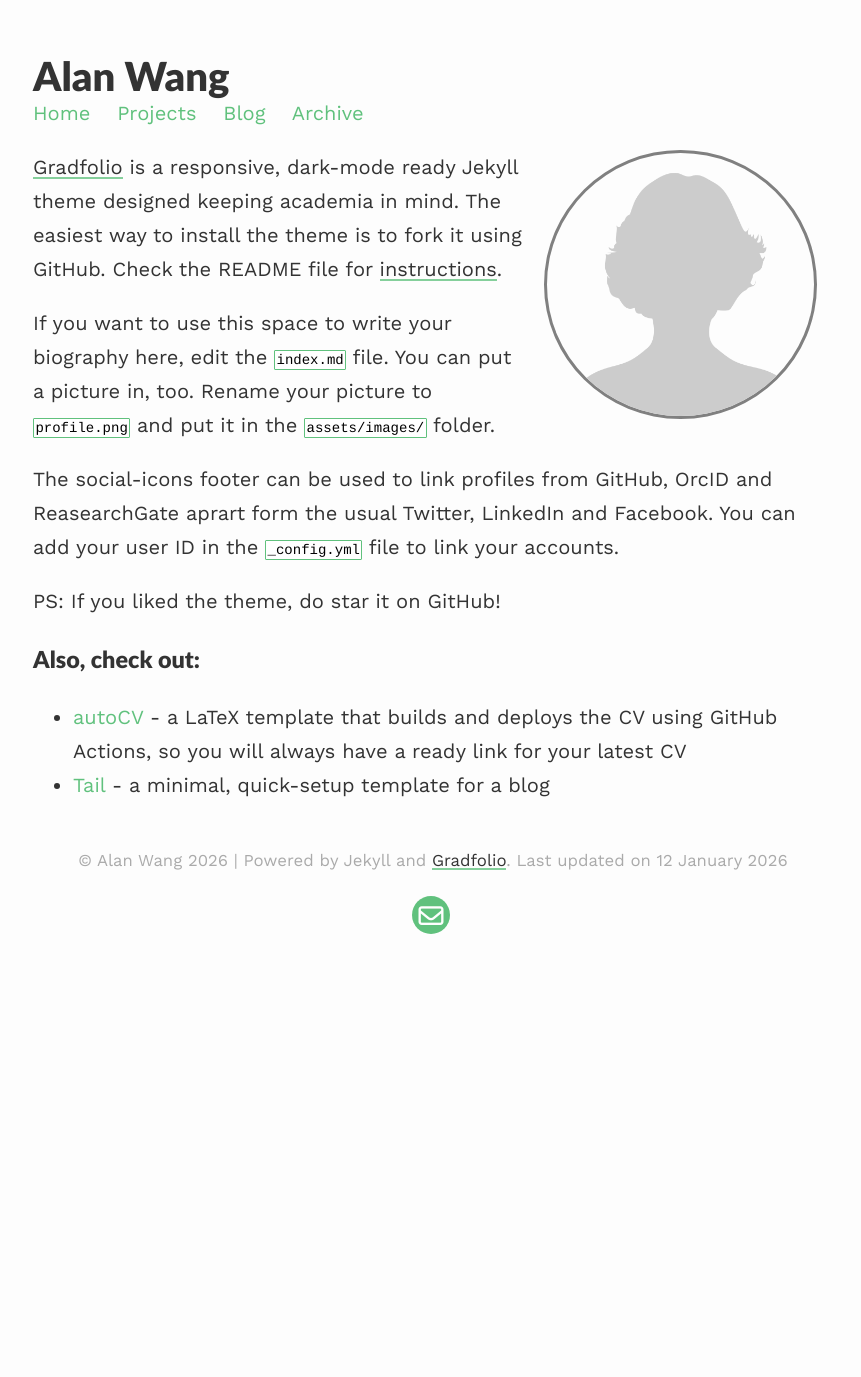
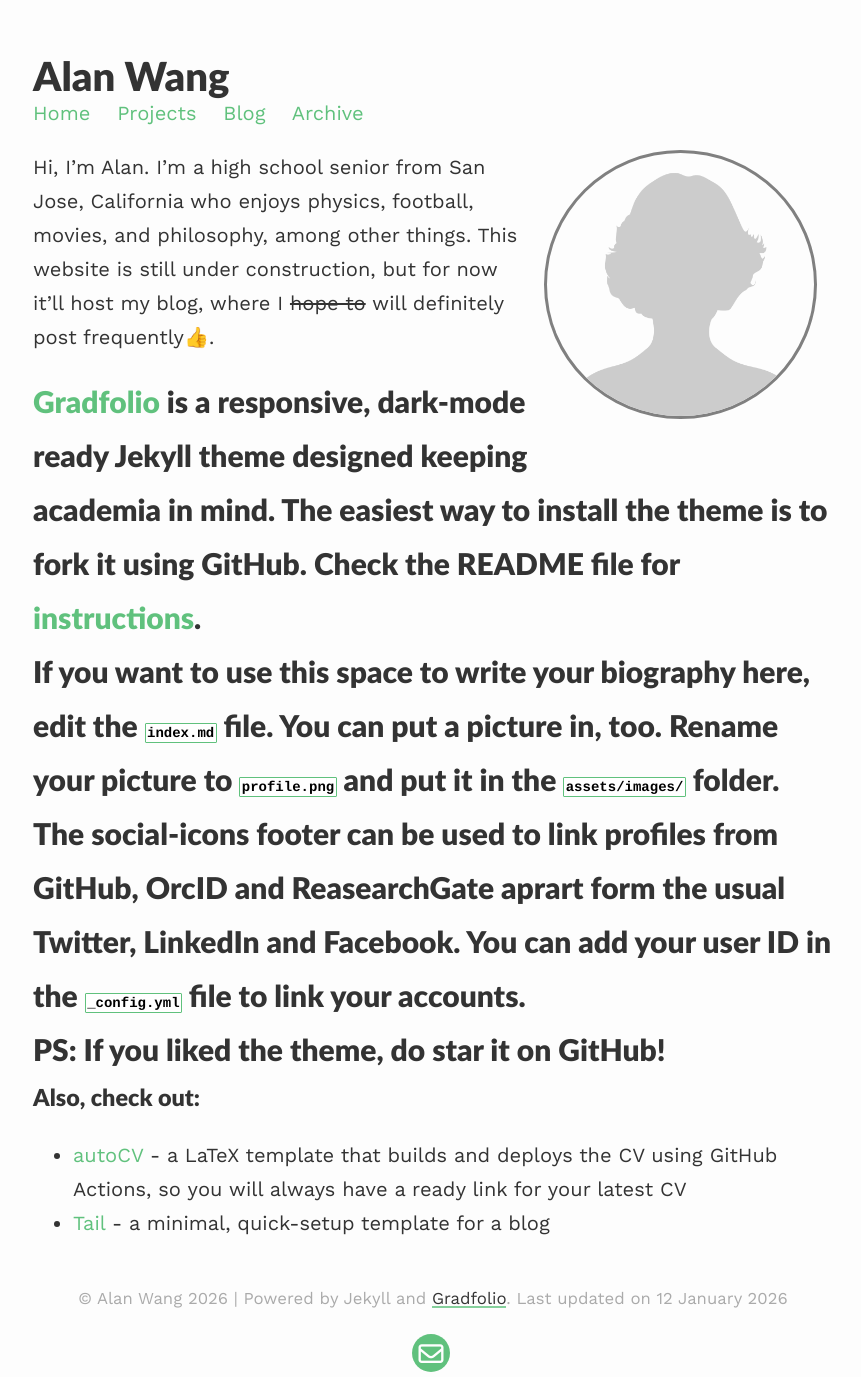
Before and after one commit to awang0826/awang0826.github.io, a Jekyll site: the page built from index.md, in a window 1280 px wide. Shown: the whole page, without its empty margins (207-1068 px from the left). Built offline with Jekyll 4.4.1, drawn with Linux system fonts in a browser that asks for light colours; before the commit the page ends 980 px from its top, so only the background shows below that.

Commit message:
Update index.md

```diff
--- a/index.md
+++ b/index.md
@@ -7,13 +7,15 @@
 published: true
 ---
 
-[Gradfolio](https://github.com/jitinnair1/gradfolio){:target="_blank"} is a responsive, dark-mode ready Jekyll theme designed keeping academia in mind. The easiest way to install the theme is to fork it using GitHub. Check the README file for [instructions](https://github.com/jitinnair1/gradfolio#installation){:target="_blank"}.
+Hi, I'm Alan. I'm a high school senior from San Jose, California who enjoys physics, football, movies, and philosophy, among other things. This website is still under construction, but for now it'll host my blog, where I ~~hope to~~ will definitely post frequently👍.
 
-If you want to use this space to write your biography here, edit the `index.md` file. You can put a picture in, too. Rename your picture to `profile.png` and put it in the `assets/images/` folder.
+# [Gradfolio](https://github.com/jitinnair1/gradfolio){:target="_blank"} is a responsive, dark-mode ready Jekyll theme designed keeping academia in mind. The easiest way to install the theme is to fork it using GitHub. Check the README file for [instructions](https://github.com/jitinnair1/gradfolio#installation){:target="_blank"}.
 
-The social-icons footer can be used to link profiles from GitHub, OrcID and ReasearchGate aprart form the usual Twitter, LinkedIn and Facebook. You can add your user ID in the `_config.yml` file to link your accounts.
+# If you want to use this space to write your biography here, edit the `index.md` file. You can put a picture in, too. Rename your picture to `profile.png` and put it in the `assets/images/` folder.
 
-PS: If you liked the theme, do star it on GitHub!
+# The social-icons footer can be used to link profiles from GitHub, OrcID and ReasearchGate aprart form the usual Twitter, LinkedIn and Facebook. You can add your user ID in the `_config.yml` file to link your accounts.
+
+# PS: If you liked the theme, do star it on GitHub!
 
 ### Also, check out:
 
```
